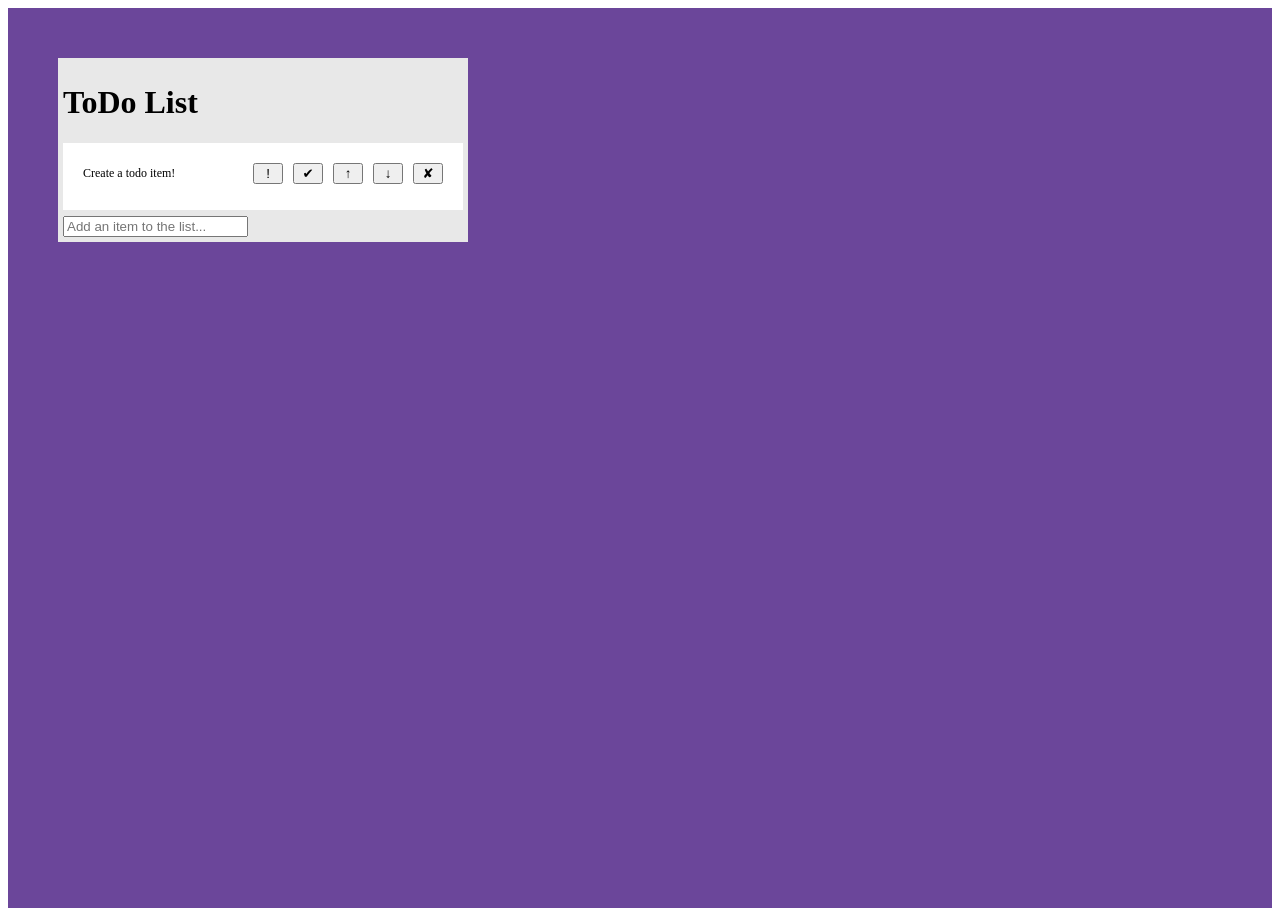
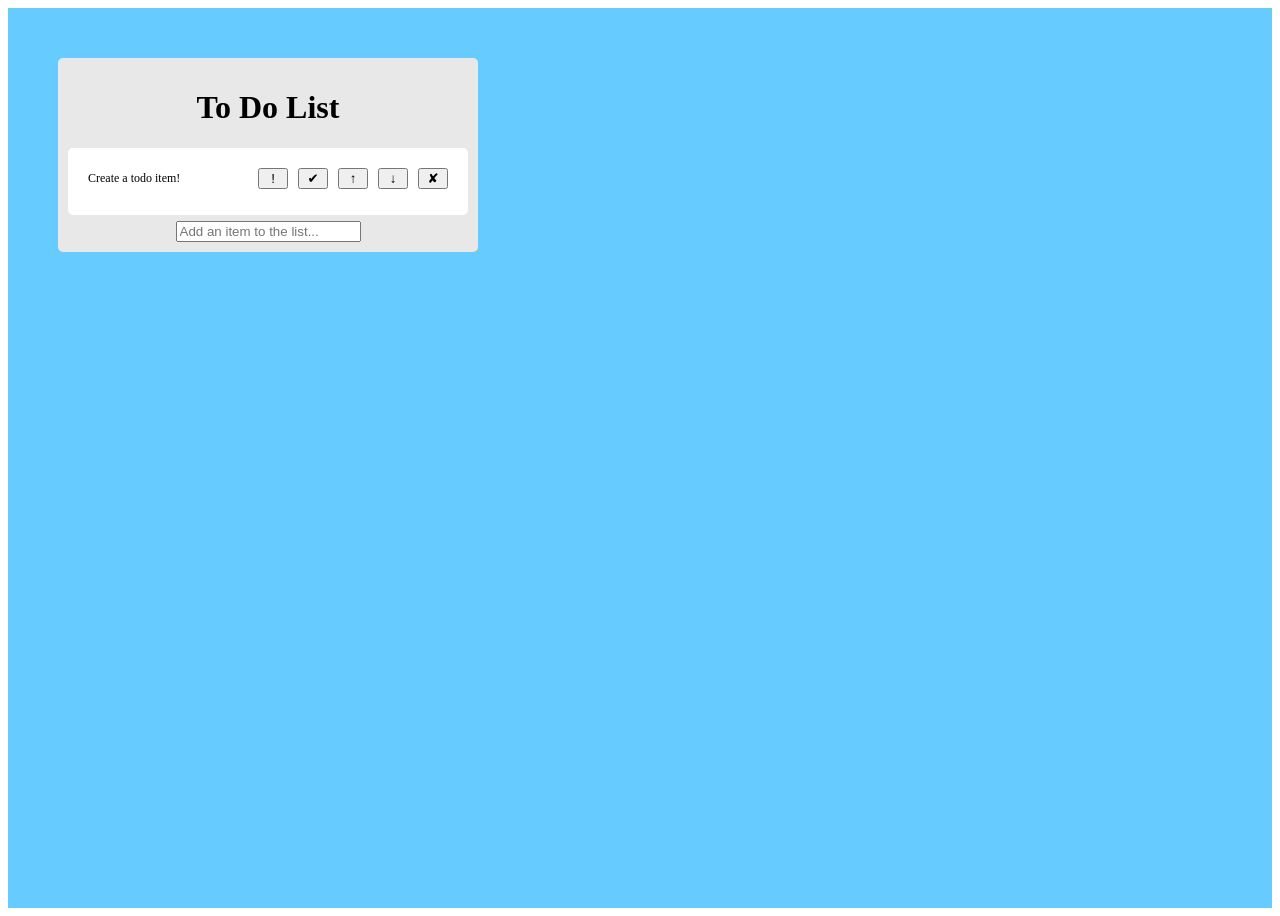
Before and after one commit to Ms-KL-Codes/todo-list, a React (Vite) app: page / in a window 1280 px wide. Built offline with nearby package versions, Linux system fonts and the light colour scheme.

Commit message:
relocate complete and form styling

```diff
--- a/src/App.css
+++ b/src/App.css
@@ -1,12 +1,14 @@
 /* HOMEWORK - STEP 7 */
 .app {
-    background: #6b469a;
+    background: #66CCFF;
     padding: 50px;
     height: 100vh;
     }
 
 .todo-list {
     background: #e8e8e8;
-    padding: 5px;
+    padding: 10px;
     max-width: 400px;
+    text-align: center;
+    border-radius: 5px;
 }
--- a/src/App.jsx
+++ b/src/App.jsx
@@ -50,6 +50,11 @@ function App() {
   const completeTodo = (index) => {
     const newTodos = [...todos];
     newTodos[index].isComplete =!newTodos[index].isComplete;
+    if (newTodos[index].isComplete) {
+      const completeItem = newTodos[index]
+      newTodos.splice(index, 1)
+      newTodos.push(completeItem)
+    }
     setTodos(newTodos);
   };
     /*
@@ -162,7 +167,7 @@ function App() {
     /// HOMEWORK - STEP 7
     <div className="app">
       <div className="todo-list">
-        <h1>ToDo List</h1>
+        <h1>To Do List</h1>
         {todos.map((todo, index) => (
           <ToDoItem
           key={index}
--- a/src/components/TodoItem/TodoItem.css
+++ b/src/components/TodoItem/TodoItem.css
@@ -7,6 +7,8 @@
     align-items: center;
     width: calc(100% - 20px);
     justify-content: space-between;
+    border-radius: 5px;
+    /* rounded edges */
 }
 
 .button-block {
--- a/src/components/TodoItem/TodoItem.jsx
+++ b/src/components/TodoItem/TodoItem.jsx
@@ -24,7 +24,6 @@ function ToDoItem(props) {
                 </button>
             <button className="item-button" onClick={() => moveUp(index)}>↑</button>
             <button className="item-button" onClick={() => moveDown(index)}>↓</button>
-
             <button className="item-button" onClick={()=> removeTodo(index)}>&#10008;</button>
         </div>
         </div>
```
